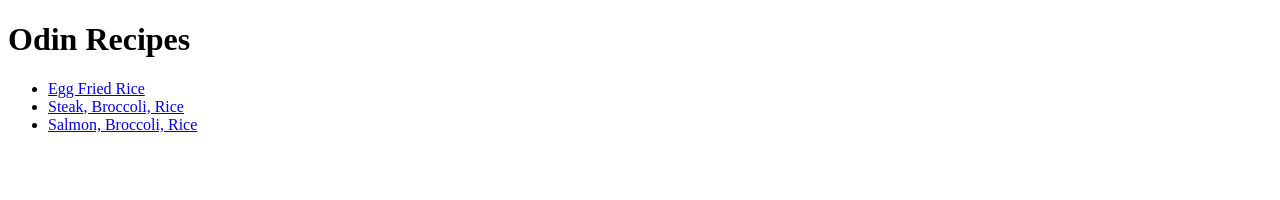
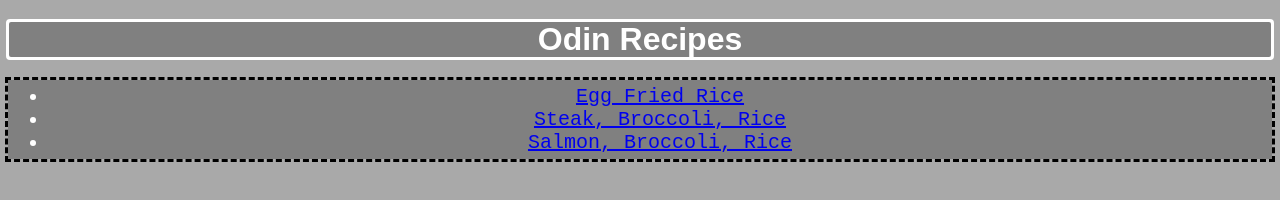
Before and after one commit to RelaxedRen/odin-recipes, a plain HTML site: page index.html in a window 1280 px wide. Drawn offline with Linux system fonts and the light colour scheme.

Commit message:
added css file for index page, random decoration

```diff
--- a/index.html
+++ b/index.html
@@ -3,6 +3,7 @@
     <head>
         <meta charset="UTF-8">
         <title>Odin Recipes</title>
+        <link rel="stylesheet" href="./styles.css">
     </head>
     <body>
         <h1>Odin Recipes</h1>
--- /dev/null
+++ b/styles.css
@@ -0,0 +1,27 @@
+body {
+    background-color: darkgrey;
+}
+
+h1 {
+    background-color: grey;
+    color: white;
+    font-family: Arial, Helvetica, sans-serif;
+    text-align: center;
+    outline: auto;
+}
+
+ul {
+    background-color: grey;
+    text-align: center;
+    color: white;
+    padding-top: 5px;
+    padding-bottom: 5px;
+    font-size: 20px;
+    outline: auto;
+    outline-style: dashed;
+    outline-color: black;
+}
+
+li {
+    font-family: 'Courier New', Courier, monospace;
+}
```
